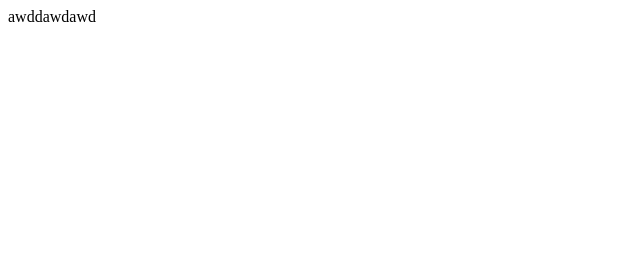
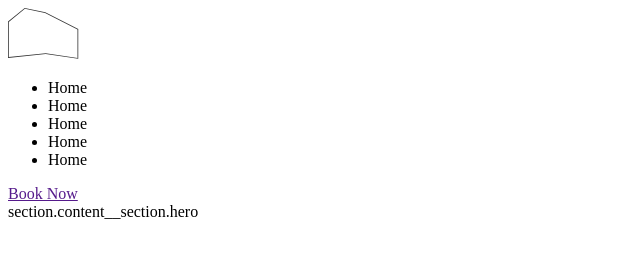
Before and after one commit to bearded-olesh/frontend, a plain HTML site: page index.html in a window 1280 px wide. Shown: the whole page, without its empty margins (0-640 px from the left). Drawn offline with Linux system fonts and the light colour scheme.

Commit message:
Добавил разметку

```diff
--- a/index.html
+++ b/index.html
@@ -5,17 +5,33 @@
     <meta name="viewport" content="width=device-width, initial-scale=1.0">
     <title>Document</title>
 </head>
-<body>
+<body class="page">
 
-    <header>
+    <header class="page__header header">
+        <svg class="header__logo" width="71" height="51" viewBox="0 0 71 51" fill="none" xmlns="http://www.w3.org/2000/svg">
+            <path fill-rule="evenodd" clip-rule="evenodd" d="M37.728 45.1436L69.4794 49.9608V21.4259L37.0483 5.02082L16.8949 0.839514L0.787064 13.8923V49.1202L37.728 45.1436ZM0.00646973 49.9893V13.5202L16.691 0L37.3083 4.27753L70.26 20.946V50.8687L37.7109 45.9305L0.00646973 49.9893Z" fill="#333333"/>
+            </svg>
 
+
+        <nav class="header__nav nav">
+            <ul class="nav__list">
+                <li class="nav__item">Home</li>
+                <li class="nav__item">Home</li>
+                <li class="nav__item">Home</li>
+                <li class="nav__item">Home</li>
+                <li class="nav__item">Home</li>
+            </ul>
+        </nav>
+
+        <a href="" class="header__button button">Book Now</a>
     </header>
 
-    <main>
-        awddawdawd
+    <main class="page__content content">
+        section.content__section.hero
+
     </main>
 
-    <footer>
+    <footer class="page__footer footer">
 
     </footer>
 </body>
```
